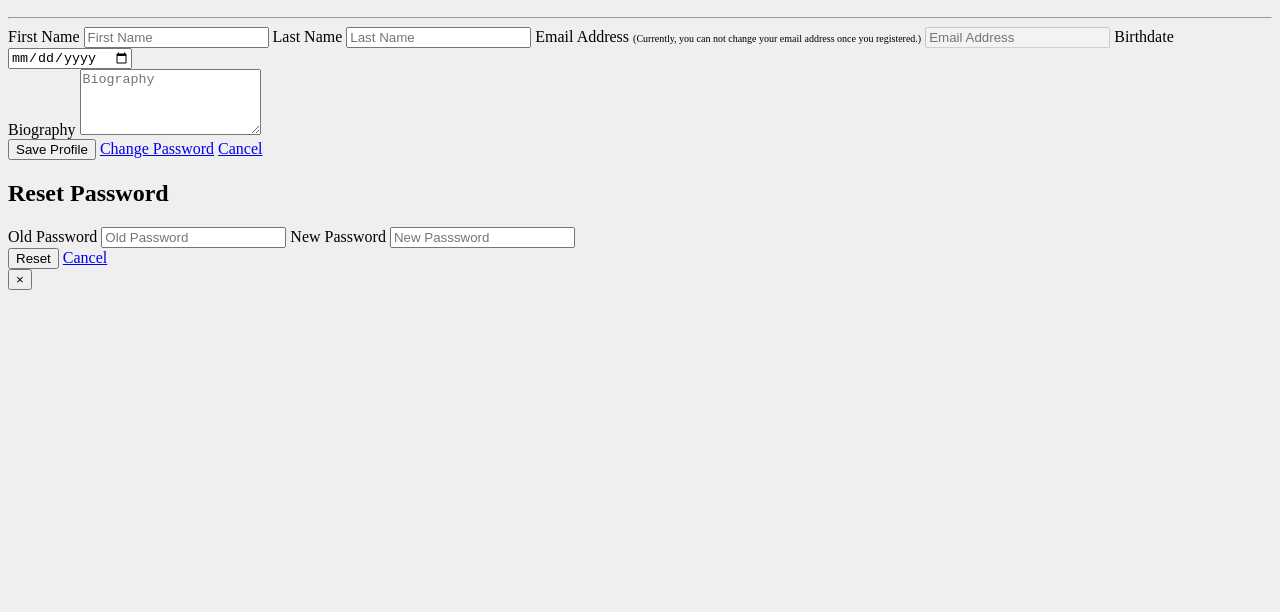
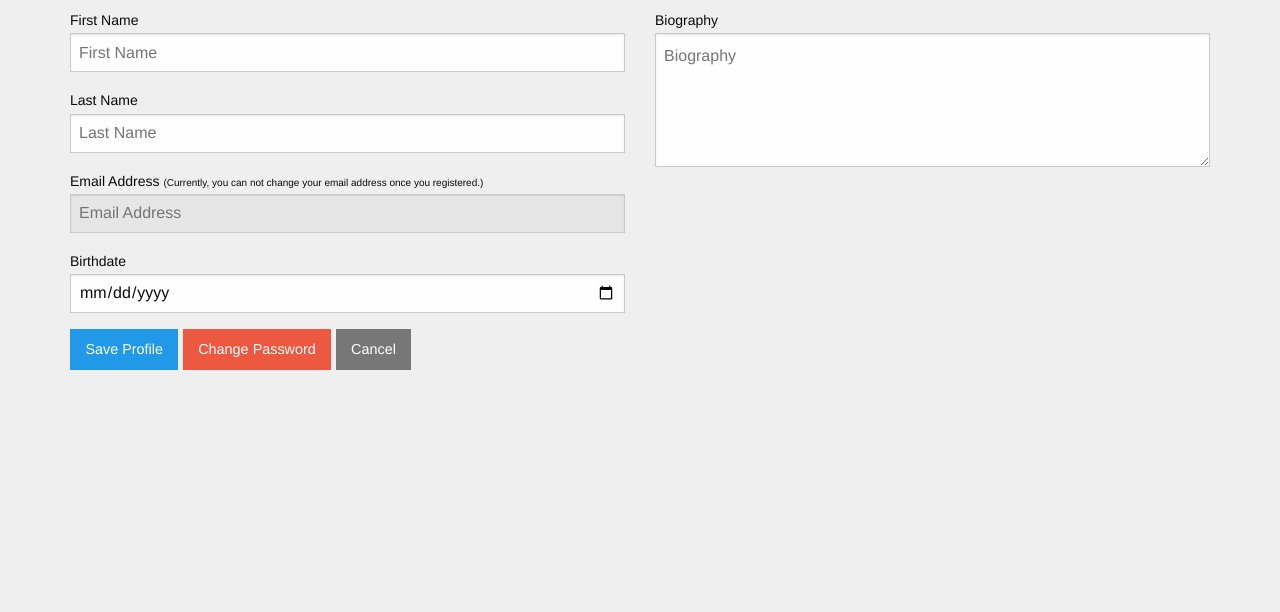
Before and after one commit to franznoel/pang-events, a website: page app/user-profile.html in a window 1280 px wide. Shown: the part 188-800 px from the top of the page. Drawn offline with Linux system fonts and the light colour scheme; a script that the page names is missing.

Commit message:
v1.0.20 Fixed stylesheet and scripts directory in sign-in and user-profile.

```diff
--- a/app/sign-in.html
+++ b/app/sign-in.html
@@ -3,7 +3,7 @@
     <head>
         <title>pangEvents</title>
         <meta name="viewport" content="width=device-width, initial-scale=1">
-        <link rel="stylesheet" type="text/css" href="css/style.css" />
+        <link rel="stylesheet" type="text/css" href="styles.css" />
     </head>
     <body>
       <header>
@@ -53,7 +53,7 @@
       </div>
 
       <script src="https://cdn.firebase.com/js/client/2.3.2/firebase.js"></script>
-      <script type="text/javascript" src="scripts/app.js"></script>
+      <script type="text/javascript" src="app.js"></script>
       <script type="text/javascript">
         // Firebase Authentication
         function authHandler(error, authData) {
--- a/app/user-profile.html
+++ b/app/user-profile.html
@@ -3,7 +3,7 @@
     <head>
         <title>pangEvents</title>
         <meta name="viewport" content="width=device-width, initial-scale=1">
-        <link rel="stylesheet" type="text/css" href="css/style.css" />
+        <link rel="stylesheet" type="text/css" href="styles.css" />
     </head>
     <body>
       <header>
```
